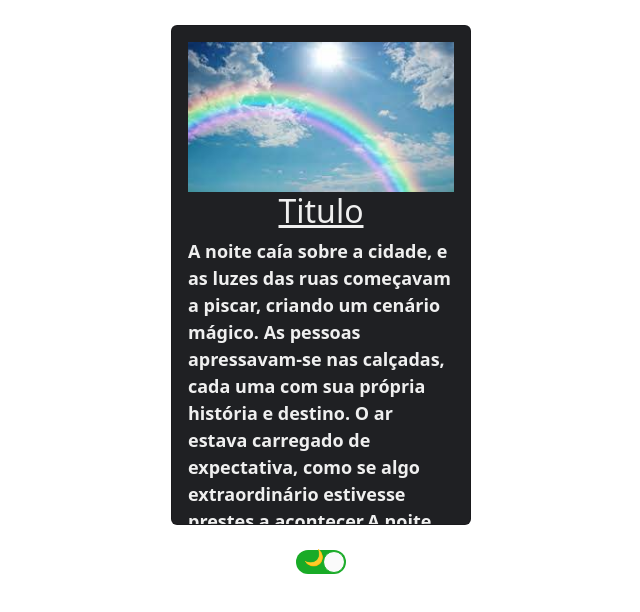
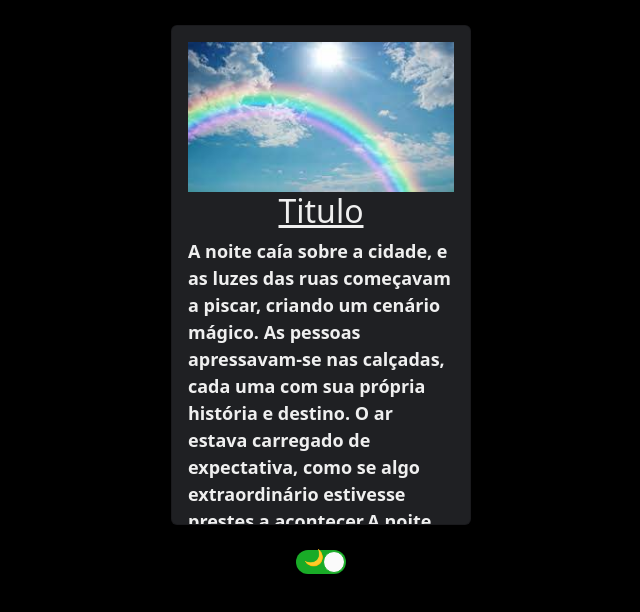
Before and after one commit to Kirnic21/vcard-template, a React (Vite) app: page /vcard in a window 1280 px wide. Shown: the top 612 px of the page, without its empty margins (319-959 px from the left). Built offline with nearby package versions, Linux system fonts and the light colour scheme.

Commit message:
melhorar modo claro e escuro:

```diff
--- a/src/styles.scss
+++ b/src/styles.scss
@@ -2,12 +2,14 @@
 body{
   --color-background:#fff ;
   --color-foreground:  #1f2023;;
-
+  --color-background-color:#fff;
+  background-color: #fff;
 }
 body.dark {
   --color-background: #1f2023;
   --color-foreground: #efefef;
-
+  --color-background-color:#0000;
+  background-color: black;
 }
 
 *{
@@ -28,6 +30,7 @@ body.dark {
 .pagina{
   display: flex;
   justify-content: center;
+
 }
 .descricao{
   font-size: 18px;
```
